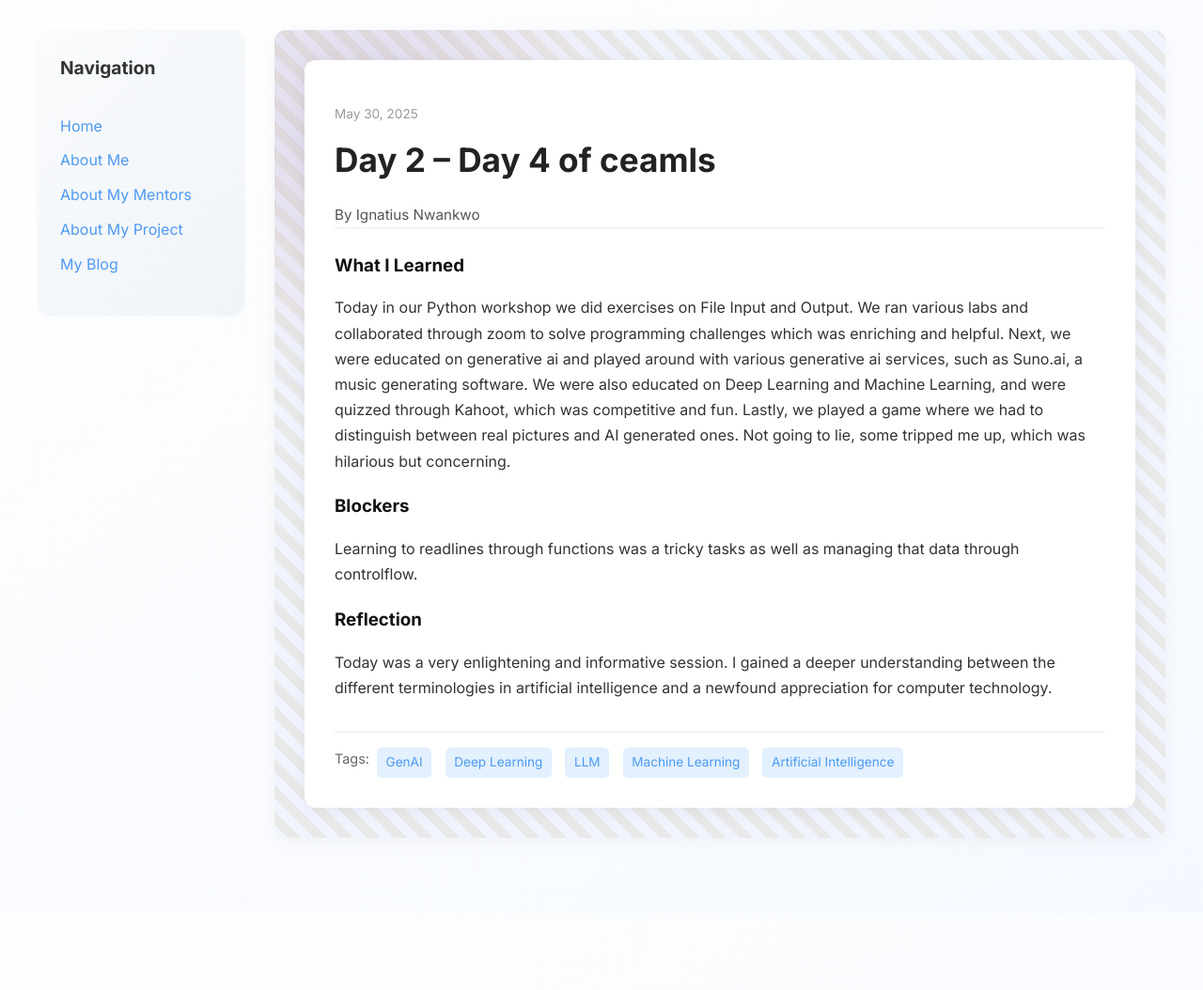
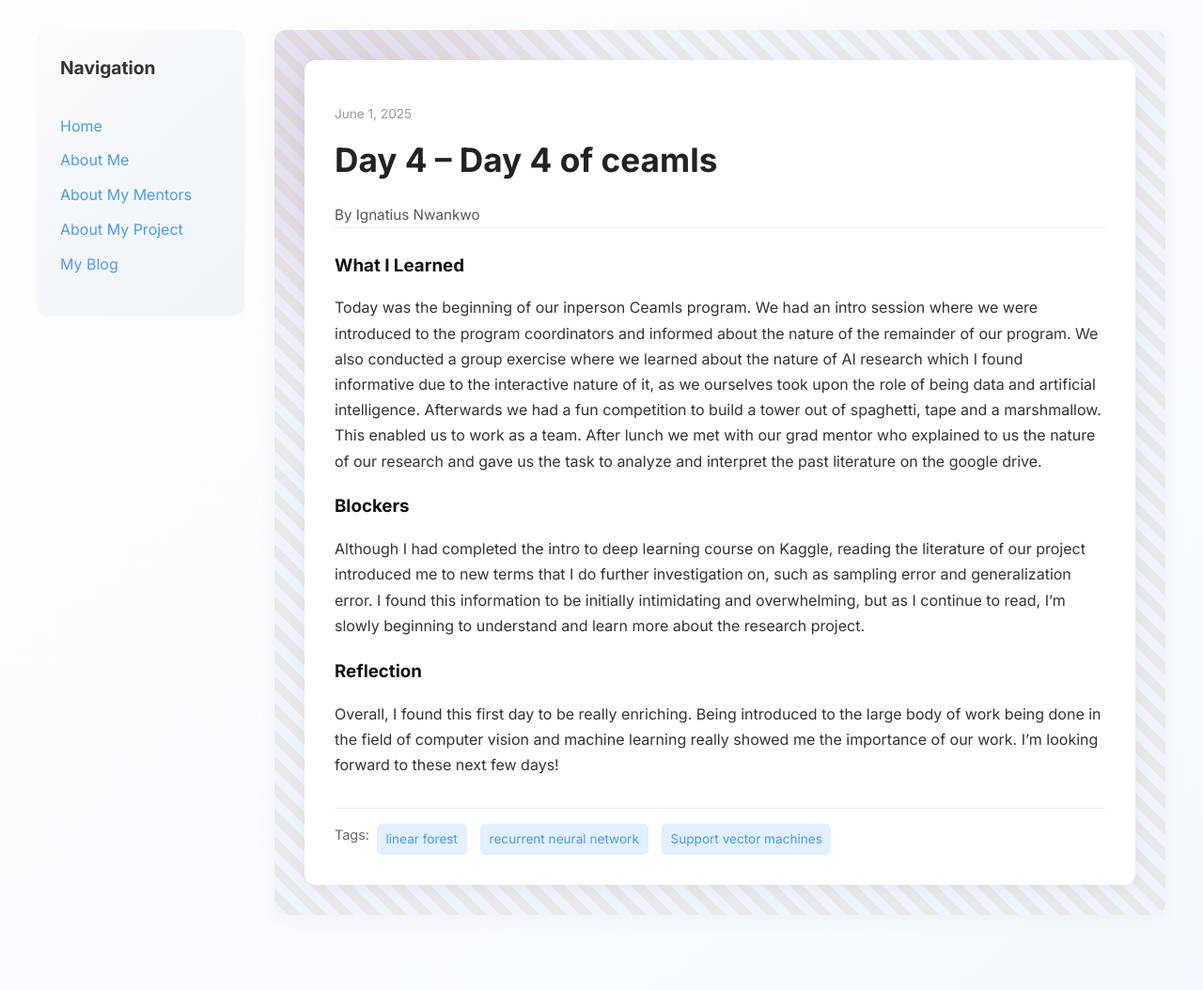
Before and after one commit to toxhi/toxhi.github.io, a Jekyll site: the page built from _posts/2025-06-02-day-5.md, in a window 1280 px wide. Shown: the whole page at 94% size. Built offline with Jekyll 4.4.1, drawn with Linux system fonts in a browser that asks for light colours; before the commit the page ends 972 px from its top, so only the background shows below that.

Commit message:
Update 2025-06-02-day-5.md

```diff
--- a/_posts/2025-06-02-day-5.md
+++ b/_posts/2025-06-02-day-5.md
@@ -1,17 +1,20 @@
 ---
 layout: post
-title: "Day 2 – Day 4 of ceamls"
-date: 2025-05-30
+title: "Day 4 – Day 4 of ceamls"
+date: 2025-06-01
 author: Ignatius Nwankwo
 permalink: /day4.html
-tags: ["GenAI", "Deep Learning", "LLM", "Machine Learning", "Artificial Intelligence"]
+tags: ["linear forest", "recurrent neural network", "Support vector machines"]
 
 what_i_learned: |
- Today in our Python workshop we did exercises on File Input and Output. We ran various labs and collaborated through zoom to solve programming challenges which was enriching and helpful. Next, we were educated on generative ai and played around with various generative ai services, such as Suno.ai, a music generating software. We were also educated on Deep Learning and Machine Learning, and were quizzed through Kahoot, which was competitive and fun. Lastly, we played a game where we had to distinguish between real pictures and AI generated ones. Not going to lie, some tripped me up, which was hilarious but concerning.
+ Today was the beginning of our inperson Ceamls program. We had an intro session where we were introduced to the program coordinators and informed about the nature of the remainder of our program. We also conducted a group exercise where we learned about the nature of AI research which I found informative due to the interactive nature of it, as we ourselves took upon the role of being data and artificial intelligence. Afterwards we had a fun competition to build a tower out of spaghetti, tape and a marshmallow. This enabled us to work as a team. After lunch we met with our grad mentor who explained to us the nature of our research and gave us the task to analyze and interpret the past literature on the google drive.
+
 
 blockers: |
-  Learning to readlines through functions was a tricky tasks as well as managing that data through controlflow.
+  Although I had completed the intro to deep learning course on Kaggle, reading the literature of our project introduced me to new terms that I do further investigation on, such as sampling error and generalization error. I found this information to be initially intimidating and overwhelming, but as I continue to read, I’m slowly beginning to understand and learn more about the research project.
+
 
 reflection: |
-  Today was a very enlightening and informative session. I gained a deeper understanding between the different terminologies in artificial intelligence and a newfound appreciation for computer technology.
+  Overall, I found this first day to be really enriching. Being introduced to the large body of work being done in the field of computer vision and machine learning really showed me the importance of our work. I’m looking forward to these next few days!
+
 ---
```
